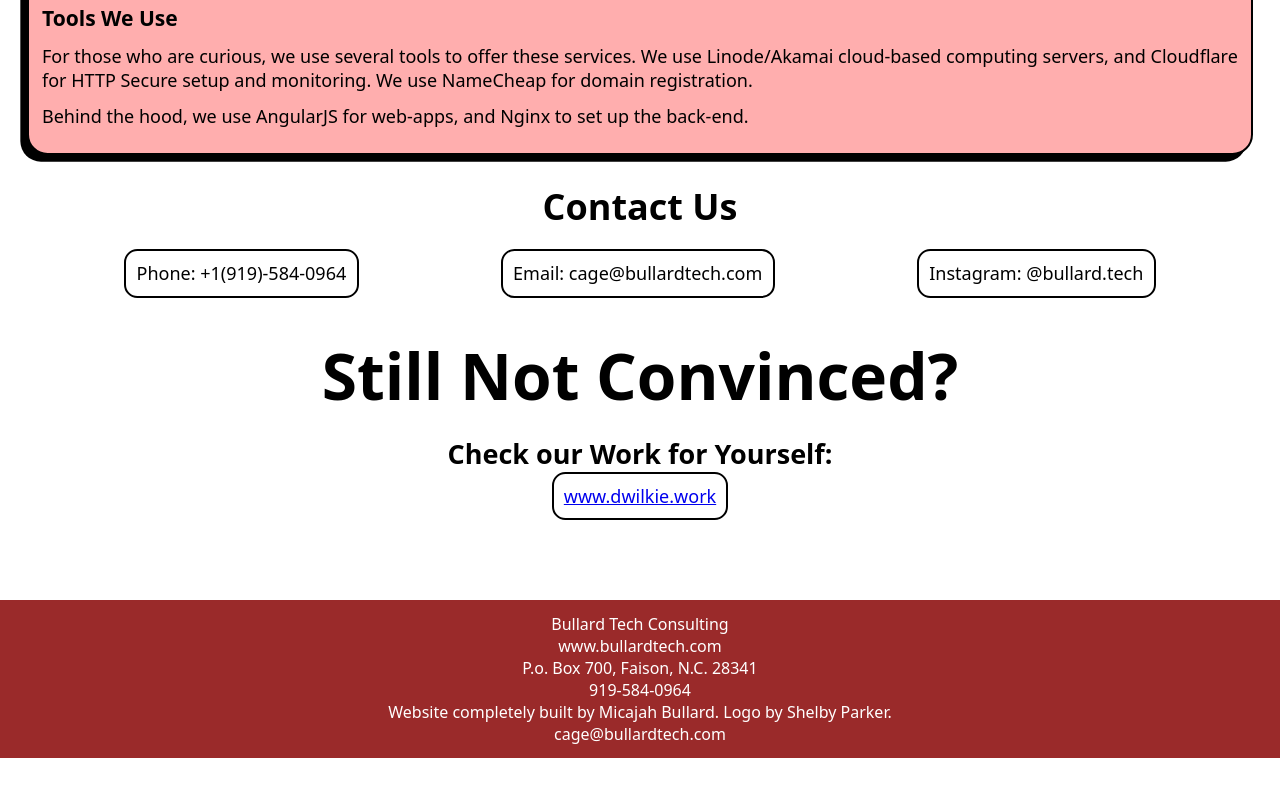
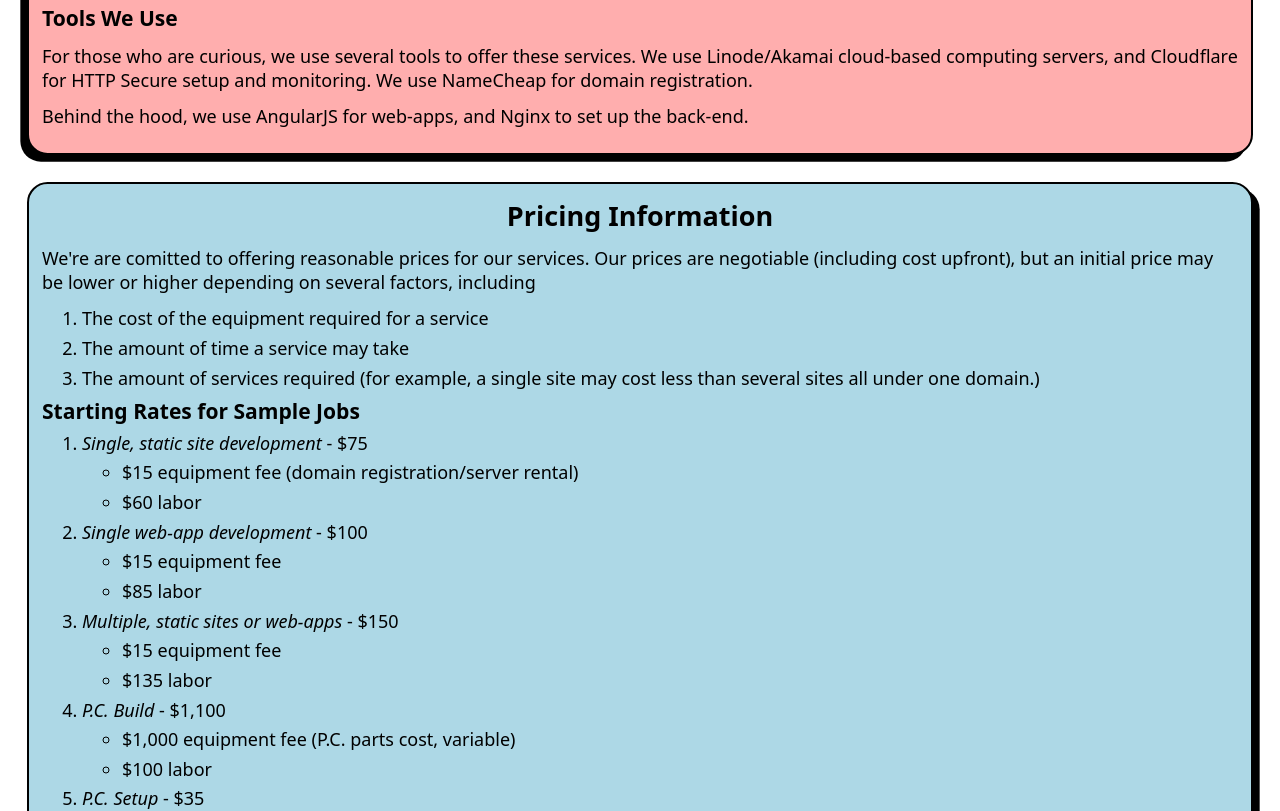
Before and after one commit to 48lexR/bullardtech.com, a plain HTML site: page index.html in a window 1280 px wide. Shown: the part 1989-2800 px from the top of the page. Before the commit the page ends 2747 px from the top, so only its background shows below. Drawn offline with Linux system fonts and the light colour scheme.

Commit message:
Added pricing.

```diff
--- a/index.html
+++ b/index.html
@@ -18,6 +18,9 @@
       </div>
       <div class="header item">
         <a href="#services"> Services </a>
+      </div>
+      <div class="header item">
+        <a href="#pricing"> Pricing </a>
       </div>
       <div class="header item">
         <a href="#contact"> Contact Us </a>
@@ -90,6 +93,81 @@
               up the back-end.
             </p>
           </div>
+          <div id="pricing">
+            <h2>Pricing Information</h2>
+            <p>
+              We're are comitted to offering reasonable prices for our services.
+              Our prices are negotiable (including cost upfront), but an initial
+              price may be lower or higher depending on several factors,
+              including
+            </p>
+
+            <ol>
+              <li>The cost of the equipment required for a service</li>
+              <li>The amount of time a service may take</li>
+              <li>
+                The amount of services required (for example, a single site may
+                cost less than several sites all under one domain.)
+              </li>
+            </ol>
+            <h3>Starting Rates for Sample Jobs</h3>
+            <ol>
+              <li>
+                <em>Single, static site development</em> - $75
+                <ul>
+                  <li>$15 equipment fee (domain registration/server rental)</li>
+                  <li>$60 labor</li>
+                </ul>
+              </li>
+              <li>
+                <em>Single web-app development</em> - $100
+                <ul>
+                  <li>$15 equipment fee</li>
+                  <li>$85 labor</li>
+                </ul>
+              </li>
+              <li>
+                <em>Multiple, static sites or web-apps</em> - $150
+                <ul>
+                  <li>$15 equipment fee</li>
+                  <li>$135 labor</li>
+                </ul>
+              </li>
+              <li>
+                <em>P.C. Build</em> - $1,100
+                <ul>
+                  <li>$1,000 equipment fee (P.C. parts cost, variable)</li>
+                  <li>$100 labor</li>
+                </ul>
+              </li>
+              <li>
+                <em>P.C. Setup</em> - $35
+                <ul>
+                  <li>$10 travel expenses</li>
+                  <li>$25 labor</li>
+                </ul>
+              </li>
+            </ol>
+            <h3>Pricing Upfront and Finally</h3>
+            <p>
+              We require that all equipment fees be paid upfront, along with a
+              percentage of the labor fees. This is so we're able to begin our
+              work by buying the necessary equipment. For our website-building
+              services, we require clients to either
+            </p>
+            <ol>
+              <li>
+                agree to register an account with
+                <a href="https://namecheap.com">NameCheap</a> and/or
+                <a href="https://akamai.com">Linode</a> and pay server rent and
+                record maintenance through those respective companies, or
+              </li>
+              <li>
+                agree to reimburse Bullard Tech Consulting based on the services
+                we continue to maintain for you.
+              </li>
+            </ol>
+          </div>
           <div id="contacts">
             <h1>Contact Us</h1>
             <div class="contact-wrapper">
--- a/style.css
+++ b/style.css
@@ -11,7 +11,7 @@
   display: grid;
   grid-template-rows: auto;
   grid-template-columns: 10%;
-  grid-template-areas: "Logo About Services Contact" "main main main main";
+  grid-template-areas: "Logo About Services Pricing Contact" "main main main main main";
   row-gap: 2em;
   /* justify-items: start; */
 }
@@ -57,6 +57,10 @@
 
 #contact {
   grid-area: Contact;
+}
+
+#pricing {
+  grid-area: Pricing;
 }
 
 .main {
@@ -136,6 +140,15 @@
   box-shadow: -5pt 5pt black;
 }
 
+div#pricing {
+  margin: 20pt;
+  padding: 10pt;
+  border: 2pt solid black;
+  border-radius: 2ch;
+  background-color: lightblue;
+  box-shadow: 5pt 5pt black;
+}
+
 p {
   margin-top: 1%;
   margin-bottom: 1%;
```
